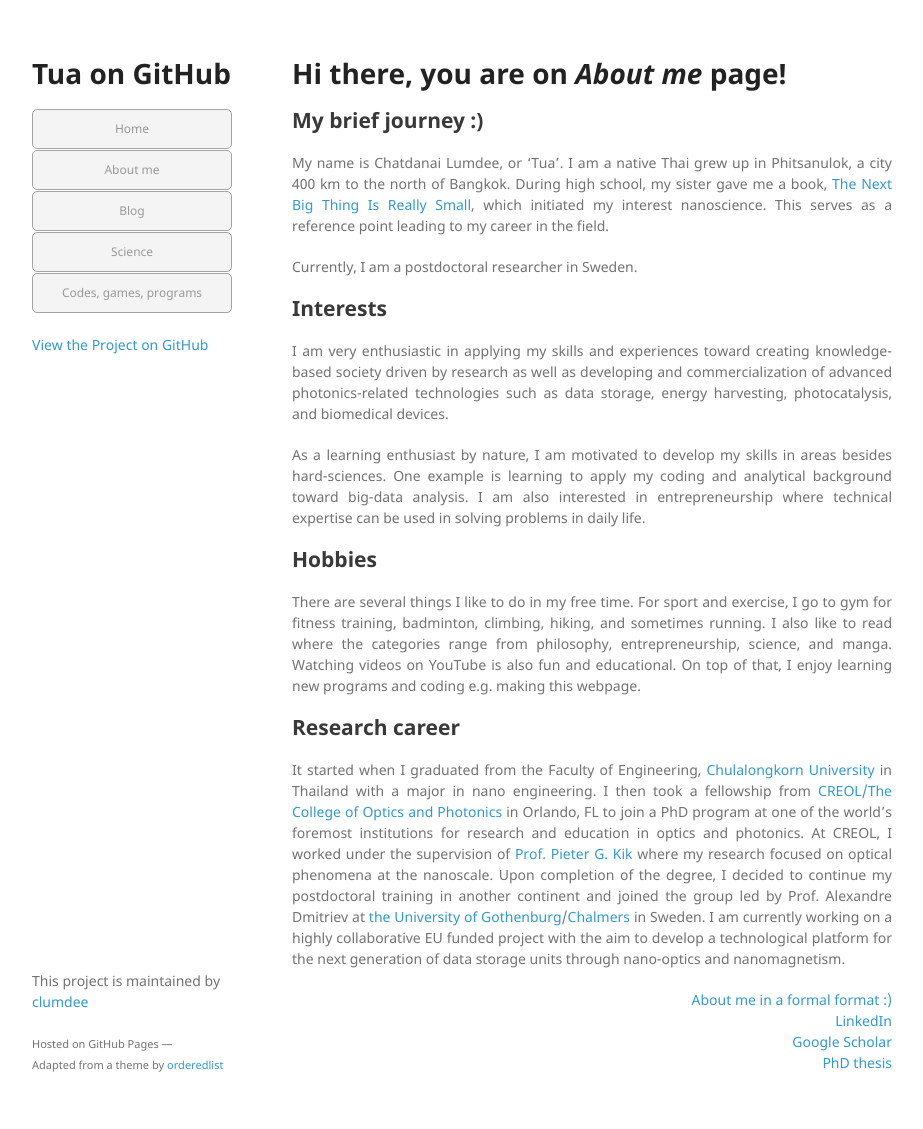
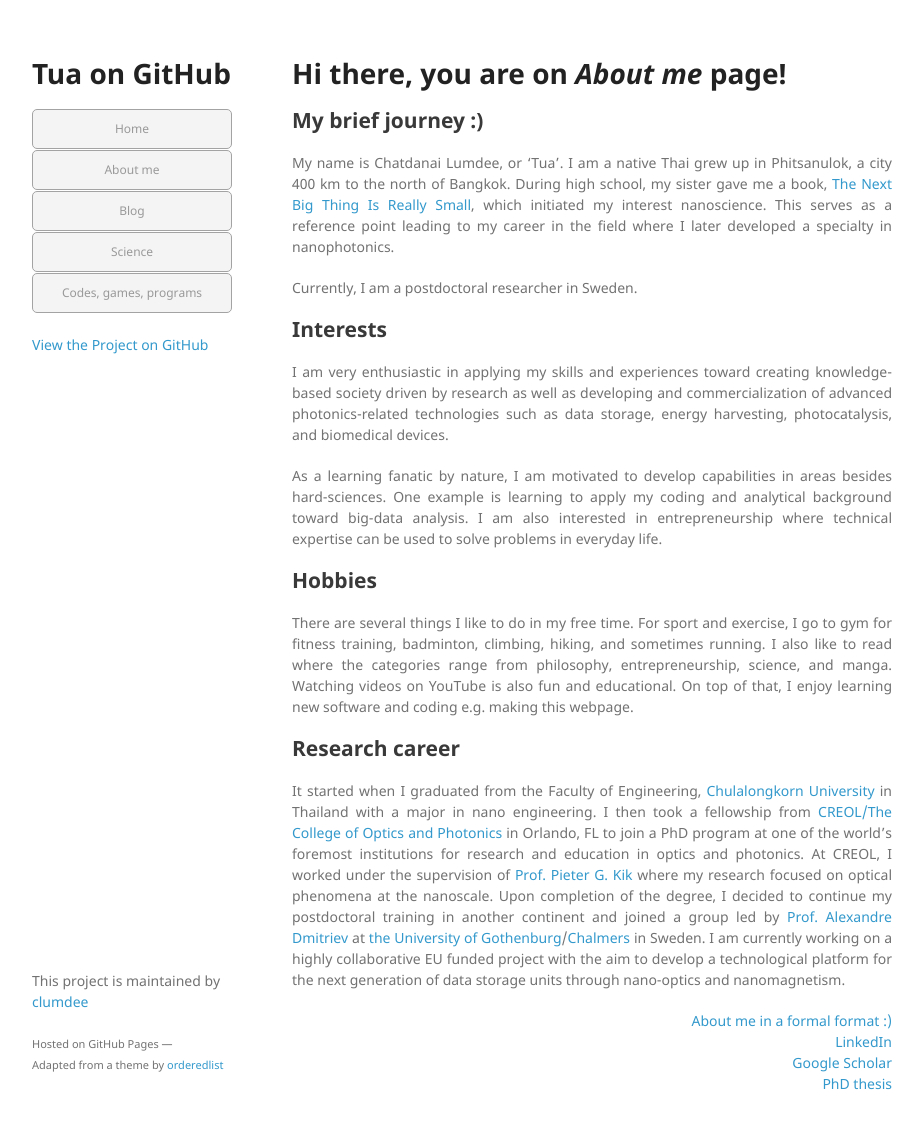
Before and after one commit to clumdee/clumdee.github.io_hyde, a Jekyll site: the page built from about/index.md, in a window 1280 px wide and 1144 px high. Shown: the top 1129 px of the window, without its empty margins (178-1101 px from the left). Built offline with Jekyll 4.4.1, drawn with Linux system fonts in a browser that asks for light colours; the repository's description, which GitHub fills in, is left out.

```diff
--- a/about/index.md
+++ b/about/index.md
@@ -8,20 +8,20 @@ title: My bio
 
 ## My brief journey :)
 <!-- <img src="HalfMara.jpg" style="float:right;width:140px;" hspace="10"> -->
-My name is Chatdanai Lumdee, or 'Tua'. I am a native Thai grew up in Phitsanulok, a city 400 km to the north of Bangkok. During high school, my sister gave me a book, [The Next Big Thing Is Really Small](https://www.amazon.com/Next-Thing-Really-Small-Nanotechnology/dp/1400046890), which initiated my interest nanoscience. This serves as a reference point leading to my career in the field.
+My name is Chatdanai Lumdee, or 'Tua'. I am a native Thai grew up in Phitsanulok, a city 400 km to the north of Bangkok. During high school, my sister gave me a book, [The Next Big Thing Is Really Small](https://www.amazon.com/Next-Thing-Really-Small-Nanotechnology/dp/1400046890), which initiated my interest nanoscience. This serves as a reference point leading to my career in the field where I later developed a specialty in nanophotonics.
 
 Currently, I am a postdoctoral researcher in Sweden.
 
 ## Interests
 I am very enthusiastic in applying my skills and experiences toward creating knowledge-based society driven by research as well as developing and commercialization of advanced photonics-related technologies such as data storage, energy harvesting, photocatalysis, and biomedical devices.
 
-As a learning enthusiast by nature, I am motivated to develop my skills in areas besides hard-sciences. One example is learning to apply my coding and analytical background toward big-data analysis. I am also interested in entrepreneurship where technical expertise can be used in solving problems in daily life.
+As a learning fanatic by nature, I am motivated to develop capabilities in areas besides hard-sciences. One example is learning to apply my coding and analytical background toward big-data analysis. I am also interested in entrepreneurship where technical expertise can be used to solve problems in everyday life.
 
 ## Hobbies
-There are several things I like to do in my free time. For sport and exercise, I go to gym for fitness training, badminton, climbing, hiking, and sometimes running. I also like to read where the categories range from philosophy, entrepreneurship, science, and manga. Watching videos on YouTube is also fun and educational. On top of that, I enjoy learning new programs and coding e.g. making this webpage.
+There are several things I like to do in my free time. For sport and exercise, I go to gym for fitness training, badminton, climbing, hiking, and sometimes running. I also like to read where the categories range from philosophy, entrepreneurship, science, and manga. Watching videos on YouTube is also fun and educational. On top of that, I enjoy learning new software and coding e.g. making this webpage.
 
 ## Research career
-It started when I graduated from the Faculty of Engineering, [Chulalongkorn University](http://www.chula.ac.th/en/) in Thailand with a major in nano engineering. I then took a fellowship from [CREOL/The College of Optics and Photonics](http://www.creol.ucf.edu/) in Orlando, FL to join a PhD program at one of the world’s foremost institutions for research and education in optics and photonics. At CREOL, I worked under the supervision of [Prof. Pieter G. Kik](http://kik.creol.ucf.edu/) where my research focused on optical phenomena at the nanoscale. Upon completion of the degree, I decided to continue my postdoctoral training in another continent and joined the group led by Prof. Alexandre Dmitriev at [the University of Gothenburg](http://www.gu.se/english)/[Chalmers](http://www.chalmers.se/en/Pages/default.aspx) in Sweden. I am currently working on a highly collaborative EU funded project with the aim to develop a technological platform for the next generation of data storage units through nano-optics and nanomagnetism.
+It started when I graduated from the Faculty of Engineering, [Chulalongkorn University](http://www.chula.ac.th/en/) in Thailand with a major in nano engineering. I then took a fellowship from [CREOL/The College of Optics and Photonics](http://www.creol.ucf.edu/) in Orlando, FL to join a PhD program at one of the world’s foremost institutions for research and education in optics and photonics. At CREOL, I worked under the supervision of [Prof. Pieter G. Kik](http://kik.creol.ucf.edu/) where my research focused on optical phenomena at the nanoscale. Upon completion of the degree, I decided to continue my postdoctoral training in another continent and joined a group led by [Prof. Alexandre Dmitriev](https://scholar.google.com/citations?user=uFM2fgcAAAAJ) at [the University of Gothenburg](http://www.gu.se/english)/[Chalmers](http://www.chalmers.se/en/Pages/default.aspx) in Sweden. I am currently working on a highly collaborative EU funded project with the aim to develop a technological platform for the next generation of data storage units through nano-optics and nanomagnetism.
 
 <div align="right">
     <a href="C Lumdee, CV.pdf">About me in a formal format :)</a><br>
--- a/blog/index.html
+++ b/blog/indexNote.html
@@ -1,8 +1,8 @@
 ---
 layout: default
-title: Hank Quinlan's Blog
+title: my Blog
 ---
-	<h1>{{ page.title }}</h1>
+	<h1>Hi there, you are on <i>{{ page.title }}</i> page!</h1>
 	<ul class="posts">
 
 	  {% for post in site.posts %}
```
Also changed, not shown: _posts/2014-04-30-hank-quinlan-site-launched.md (deleted, +0 -8 lines), _posts/2014-04-31-hank-quinlan-site-launched.md (deleted, +0 -8 lines), _posts/2014-04-32-hank-quinlan-site-launched.md (deleted, +0 -8 lines), _posts/2016-08-06-individualism-in-harmony.md (added, +69 -0 lines), _posts/2017-01-02-good-boys-go-to-heaven.md (added, +8 -0 lines), _posts/2017-01-03-Thailand-in-a-transition.md (added, +9 -0 lines), _posts/2017-01-04-aim-for-the-goal.md (added, +8 -0 lines), blog/index.md (added, +12 -0 lines), codes/index.md (+1 -1 lines), index.md (+1 -1 lines), science/index.md (+1 -1 lines).
